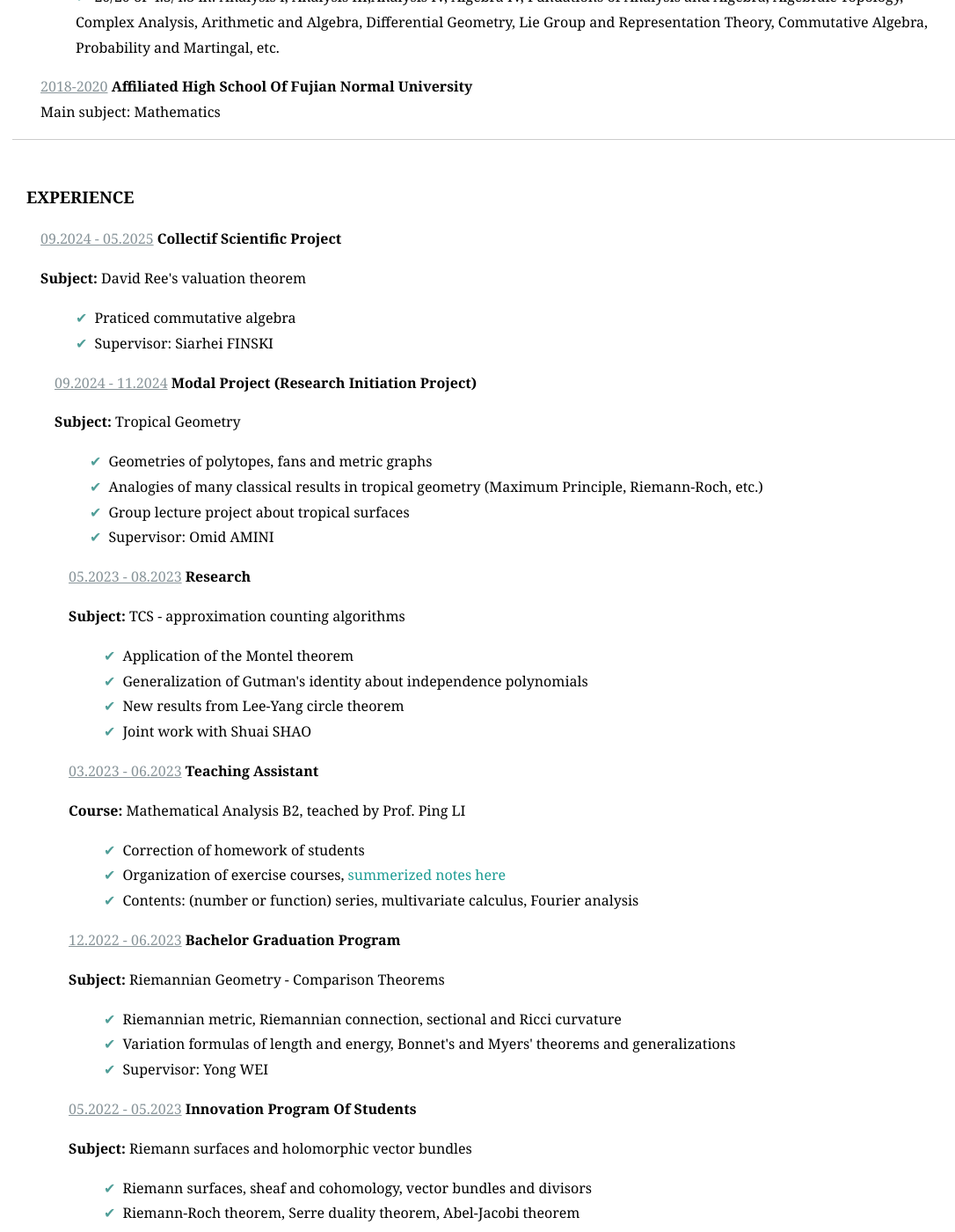
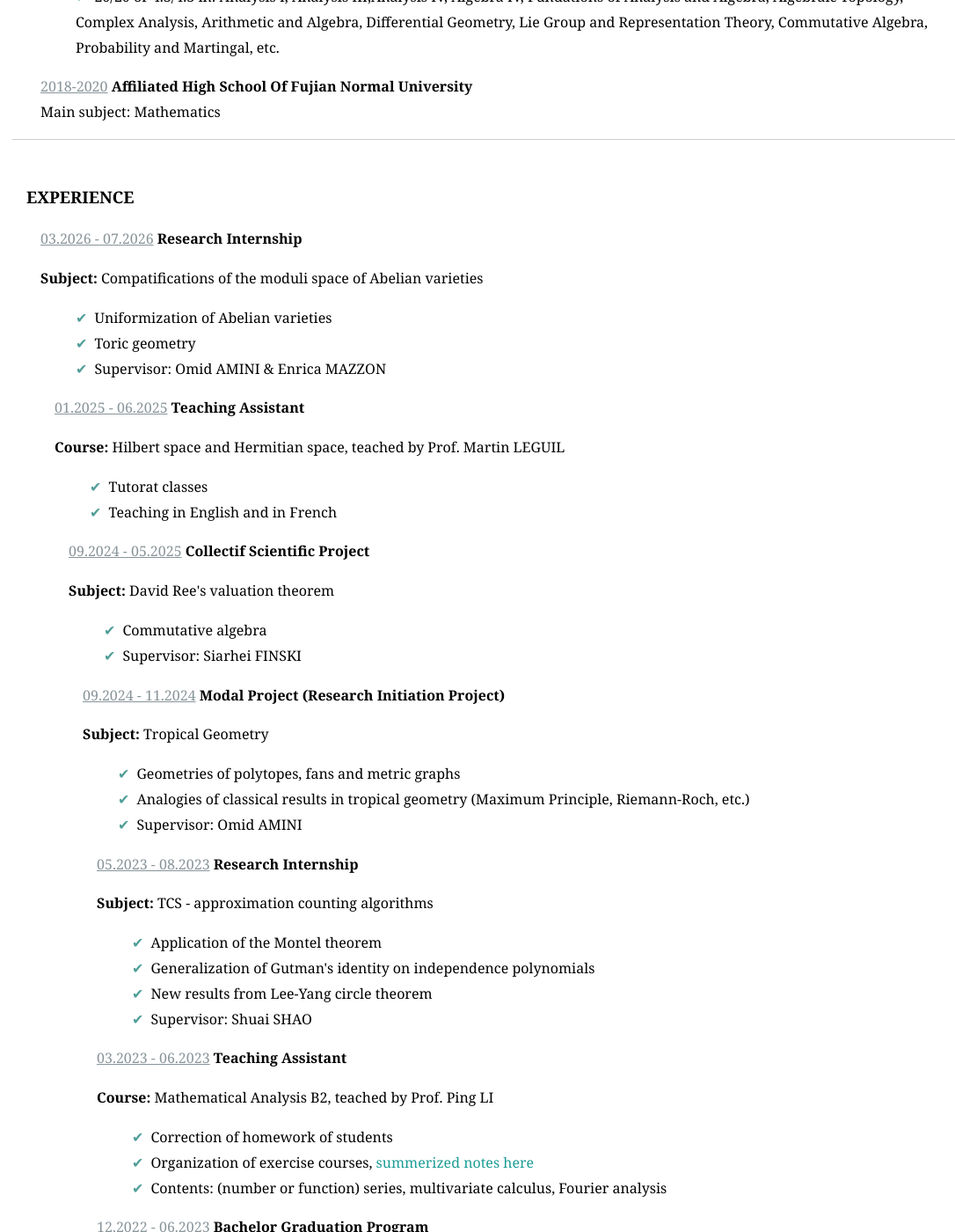
Before and after one commit to XiaoweiYEXavier/XiaoweiYEXavier.github.io, a Jekyll site: the page CV/index.html, which Jekyll copies as it is, in a window 1280 px wide and 1400 px high, scrolled down 1144 px. Shown: the whole window at 88% size, without its empty margins (72-1158 px from the left). Built offline with Jekyll 4.4.1, drawn with Linux system fonts in a browser that asks for light colours; nearby versions of some CDN libraries; some web fonts are replaced.

Commit message:
Update index.html

```diff
--- a/CV/index.html
+++ b/CV/index.html
@@ -77,6 +77,29 @@
     </section>
     <section>
       <h3>Experience</h3>
+		<article>
+        <div class='job-title'>
+          <span>03.2026 - 07.2026</span> <strong>Research Internship</strong><br>
+        </div>
+        <div>
+          <p><strong>Subject:</strong> Compatifications of the moduli space of Abelian varieties
+          <ul class="job-description">
+            <li>Uniformization of Abelian varieties</li>
+			<li>Toric geometry</li>
+            <li>Supervisor: Omid AMINI & Enrica MAZZON</li>
+          </ul>
+        </div>
+	<article>
+        <div class='job-title'>
+          <span>01.2025 - 06.2025</span> <strong>Teaching Assistant</strong><br>
+        </div>
+        <div>
+          <p><strong>Course:</strong> Hilbert space and Hermitian space, teached by Prof. Martin LEGUIL
+          <ul class="job-description">
+            <li><a href=""></a>Tutorat classes</li>
+            <li>Teaching in English and in French</li>
+          </ul>
+        </div>
 	<article>
         <div class='job-title'>
           <span>09.2024 - 05.2025</span> <strong>Collectif Scientific Project</strong><br>
@@ -84,7 +107,7 @@
         <div>
           <p><strong>Subject:</strong> David Ree's valuation theorem
           <ul class="job-description">
-            <li>Praticed commutative algebra</li>
+            <li>Commutative algebra</li>
             <li>Supervisor: Siarhei FINSKI</li>
           </ul>
         </div>
@@ -96,22 +119,21 @@
           <p><strong>Subject:</strong> Tropical Geometry
           <ul class="job-description">
             <li>Geometries of polytopes, fans and metric graphs</li>
-            <li>Analogies of many classical results in tropical geometry (Maximum Principle, Riemann-Roch, etc.)</li>
-            <li>Group lecture project about tropical surfaces</li>
+            <li>Analogies of classical results in tropical geometry (Maximum Principle, Riemann-Roch, etc.)</li>
             <li>Supervisor: Omid AMINI</li>
           </ul>
         </div>
       <article>
         <div class='job-title'>
-          <span>05.2023 - 08.2023</span> <strong>Research</strong><br>
+          <span>05.2023 - 08.2023</span> <strong>Research internship</strong><br>
         </div>
         <div>
           <p><strong>Subject:</strong> TCS - approximation counting algorithms
           <ul class="job-description">
             <li>Application of the Montel theorem</li>
-            <li>Generalization of Gutman's identity about independence polynomials</li>
+            <li>Generalization of Gutman's identity on independence polynomials</li>
             <li>New results from Lee-Yang circle theorem</li>
-            <li>Joint work with Shuai SHAO</li>
+            <li>Supervisor: Shuai SHAO</li>
           </ul>
         </div>
       </article>
```
